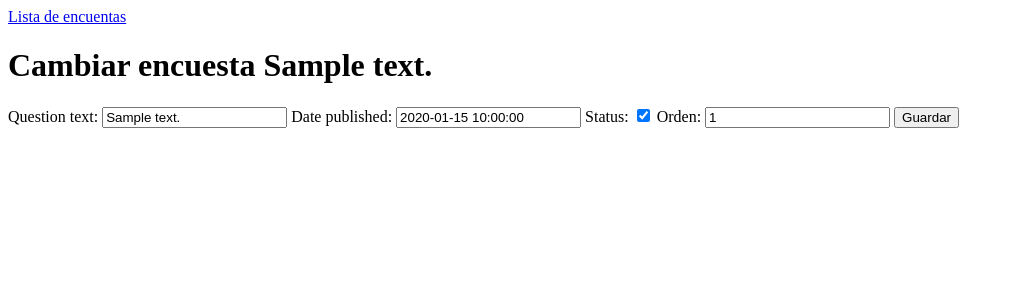
After one commit to rmontielaa/MyWebAPP, a Django app: page /polls/1/edit/ in a window 1280 px wide. The commit adds this page. Shown: the top 300 px of the page, without its empty margins (0-1014 px from the left). Run offline with Django 4.2, Linux system fonts and the light colour scheme; tables that the repository leaves empty hold one stand-in row (values such as "Sample post"); some libraries are stand-ins or nearby versions.

Commit message:
un commit más final

```diff
--- /dev/null
+++ b/mysite/polls/forms.py
@@ -0,0 +1,7 @@
+from django import forms
+from .models import Question, choice
+
+class QuestionForm(forms.ModelForm):
+    class Meta:
+        model = Question
+        fields = '__all__'
--- a/mysite/polls/models.py
+++ b/mysite/polls/models.py
@@ -1,7 +1,9 @@
 from operator import mod
 from pyexpat import model
 from django.db import models
+import datetime
 from django.utils import timezone
+
 
 # Create your models here.
 class Question (models.Model):
--- a/mysite/polls/templates/polls/detail.html
+++ b/mysite/polls/templates/polls/detail.html
@@ -12,4 +12,5 @@
         {% endfor %}
     </fieldset>
     <input type="submit" value="Vote">
+    <a href="{% url 'polls:edit' question.id %}">Editar encuesta</a>
 </form>
--- /dev/null
+++ b/mysite/polls/templates/polls/polls_form.html
@@ -0,0 +1,13 @@
+<a href="{% url 'polls:index' %}">Lista de encuentas</a>
+<h1>
+    {% if question %}
+        Cambiar encuesta {{ question.question_text }}
+    {% else %}
+        Agregar encuenta
+    {% endif %}
+</h1>
+<form action="" method="post">
+    {% csrf_token %}
+    {{ form }}
+    <input type="submit" value="Guardar">
+</form>
--- a/mysite/polls/urls.py
+++ b/mysite/polls/urls.py
@@ -7,5 +7,8 @@ urlpatterns = [
     path('<int:question_id>/', views.detail, name='detail'),
     path('<int:question_id>/results/', views.results, name='results'),
     path('<int:question_id>/vote/', views.vote, name='vote'),
+    #ex: /polls/5/eedit
+    path('<int:question_id>/edit/', views.add_or_change_question, name='edit'),
+
 
 ]
--- a/mysite/polls/views.py
+++ b/mysite/polls/views.py
@@ -1,6 +1,7 @@
 import json
 from multiprocessing import context
-from django.shortcuts import render, get_object_or_404
+from types import NoneType
+from django.shortcuts import render, get_object_or_404,redirect
 from django.http import Http404, HttpResponse, HttpResponseRedirect
 import json
 from django.views.generic import ListView
@@ -11,7 +12,7 @@ from flask_bootstrap import Bootstrap
 app = Flask(__name__)
 Bootstrap(app)
 from .models import Question, choice
-
+from .forms import QuestionForm
 # Create your views here.
 
 '''def index(request):
@@ -59,7 +60,7 @@ def vote(request, question_id):
     question = get_object_or_404(Question, pk=question_id)
     try:
         selected_choice = question.choice_set.get(pk=request.POST['choice'])
-    except (KeyError, Choice.DoesNotExist):
+    except (KeyError, choice.DoesNotExist):
         # Redisplay the question voting form.
         return render(request, 'polls/detail.html', {
             'question': question,
@@ -72,3 +73,22 @@ def vote(request, question_id):
         # with POST data. This prevents data from being posted twice if a
         # user hits the Back button.
         return HttpResponseRedirect(reverse('polls:results', args=(question.id,)))
+
+def add_or_change_question(request,question_id):
+    question = None
+    if question_id:
+        question = get_object_or_404(Question, pk=question_id)
+        if request.method == "POST":
+            form = QuestionForm(
+            data = request.POST,
+            files = request.FILES,
+            instance = question)
+            if form.is_valid():
+                question = form.save()
+                #return redirect("polls:detail", pk=question.pk)
+                return HttpResponseRedirect(reverse('polls:detail', args=(question.id,)))
+
+        else:
+            form = QuestionForm(instance=question)
+    context = {"question": question, "form": form}
+    return render(request, "polls/polls_form.html", context)
```
Also changed, not shown: mysite/polls/admin.py (+8 -1 lines).
